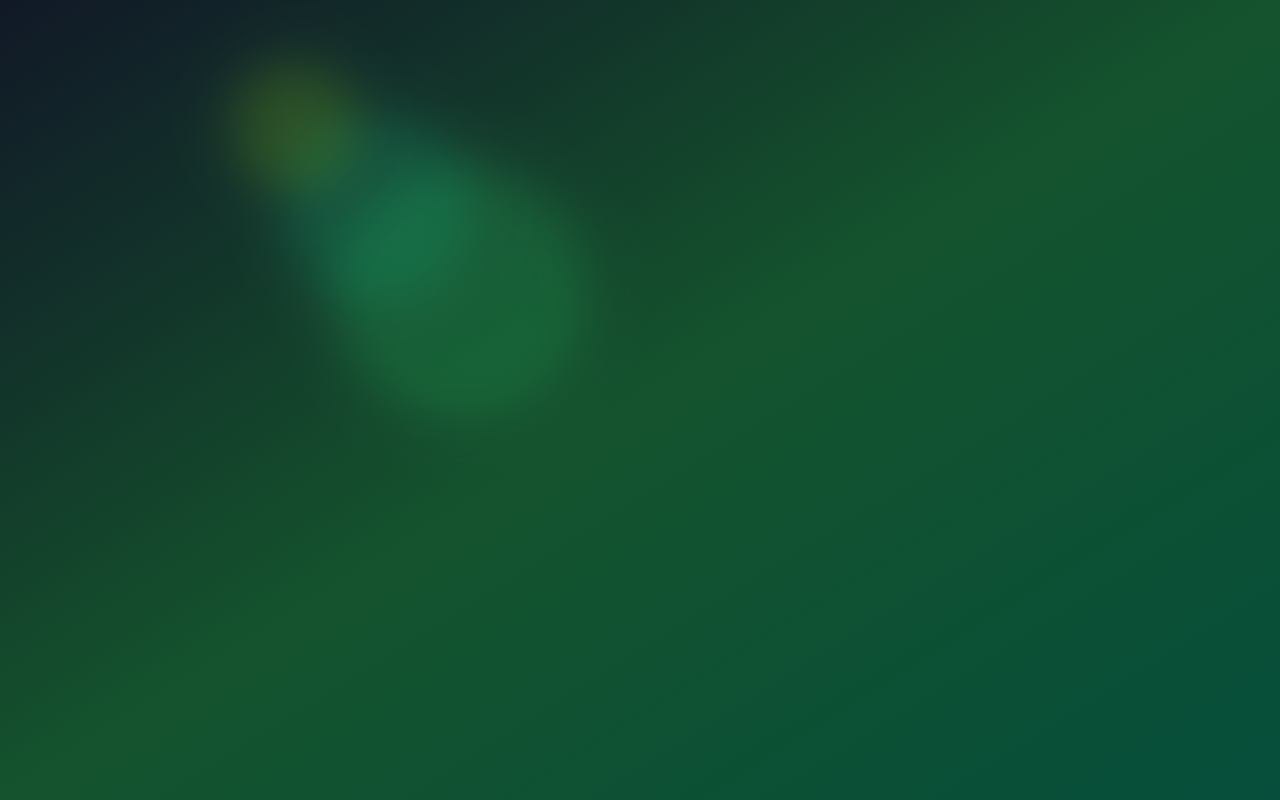
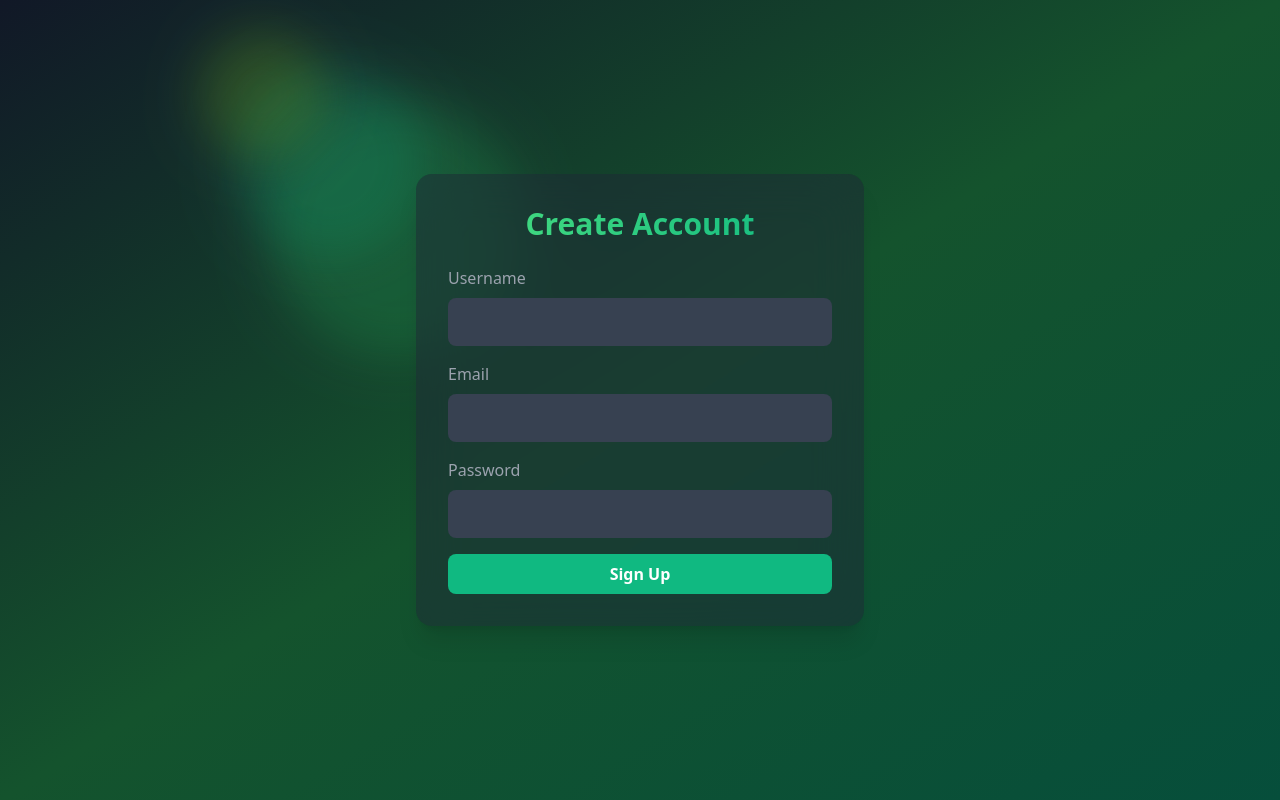
Before and after one commit to goel-anubhav/MERN-Auth-01, a React (Vite) app in the folder frontend/: page /signup in a window 1280 px wide. Built offline with nearby package versions, Linux system fonts and the light colour scheme.

Commit message:
SignUp Page Designed

```diff
--- a/frontend/src/components/Pages/SignUpPage.jsx
+++ b/frontend/src/components/Pages/SignUpPage.jsx
@@ -1,7 +1,95 @@
-import React from "react";
+import React, { useState } from "react";
+import { motion } from "framer-motion";
 
 const SignUpPage = () => {
-  return <div></div>;
+  // Define state to handle form inputs
+  const [formData, setFormData] = useState({
+    username: "",
+    email: "",
+    password: "",
+  });
+
+  // Handle form submission
+  const handleSignUp = (e) => {
+    e.preventDefault(); // Prevent default form submission behavior
+    console.log("Form Submitted", formData);
+    // Add your signup logic here (e.g., call to API)
+  };
+
+  // Handle input change
+  const handleInputChange = (e) => {
+    const { name, value } = e.target;
+    setFormData({
+      ...formData,
+      [name]: value,
+    });
+  };
+
+  return (
+    <motion.div
+      initial={{ opacity: 0, y: 20 }}
+      animate={{ opacity: 1, y: 0 }}
+      transition={{ duration: 0.5 }}
+      className="max-w-md w-full bg-gray-800 bg-opacity-50 backdrop-filter backdrop-blur-xl rounded-2xl shadow-xl overflow-hidden"
+    >
+      <div className="p-8">
+        <h2 className="text-3xl font-bold mb-6 text-center bg-gradient-to-r from-green-400 to bg-emerald-500 text-transparent bg-clip-text">
+          Create Account
+        </h2>
+        <form onSubmit={handleSignUp}>
+          <div className="mb-4">
+            <label className="block text-gray-400 mb-2" htmlFor="username">
+              Username
+            </label>
+            <input
+              type="text"
+              name="username"
+              id="username"
+              value={formData.username}
+              onChange={handleInputChange}
+              className="w-full p-3 rounded-lg bg-gray-700 text-gray-200 focus:outline-none"
+              required
+            />
+          </div>
+          <div className="mb-4">
+            <label className="block text-gray-400 mb-2" htmlFor="email">
+              Email
+            </label>
+            <input
+              type="email"
+              name="email"
+              id="email"
+              value={formData.email}
+              onChange={handleInputChange}
+              className="w-full p-3 rounded-lg bg-gray-700 text-gray-200 focus:outline-none"
+              required
+            />
+          </div>
+          <div className="mb-4">
+            <label className="block text-gray-400 mb-2" htmlFor="password">
+              Password
+            </label>
+            <input
+              autoComplete="off"
+              type="password"
+              name="password"
+              id="password"
+              value={formData.password}
+              onChange={handleInputChange}
+              className="w-full p-3 rounded-lg bg-gray-700 text-gray-200 focus:outline-none"
+              required
+            />
+          </div>
+          <button
+            type="submit"
+            className="w-full bg-emerald-500 text-white font-bold py-2 px-4 rounded-lg hover:bg-emerald-600 transition duration-200"
+          >
+            Sign Up
+          </button>
+        </form>
+      </div>
+    </motion.div>
+  );
 };
 
 export default SignUpPage;
```
